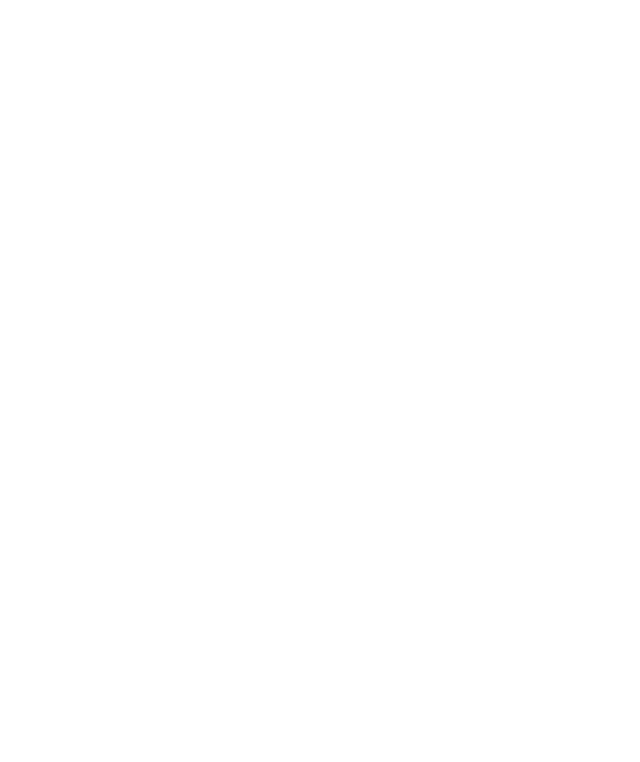
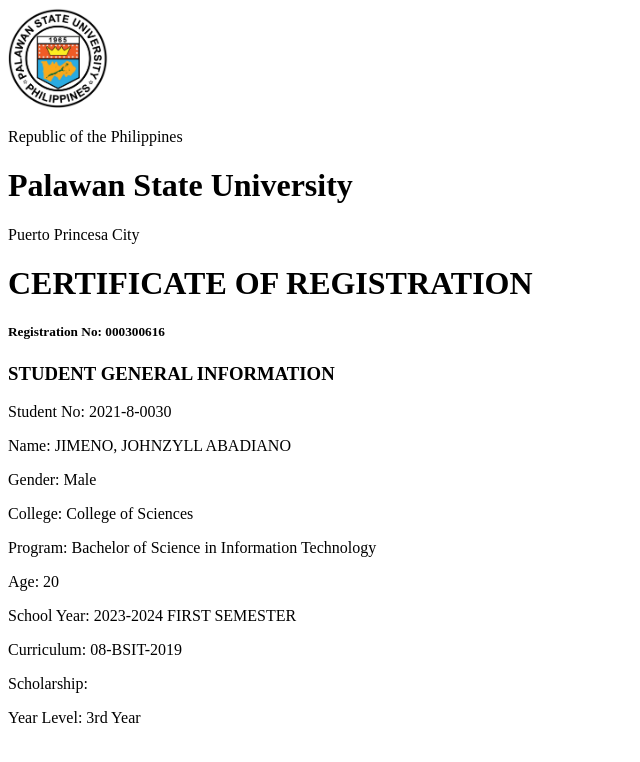
Before and after one commit to JohnzExor/Jimeno-CertificateOfRegistration, a plain HTML site: page index.html in a window 1280 px wide. Shown: the whole page, without its empty margins (0-640 px from the left). Drawn offline with Linux system fonts and the light colour scheme.

Commit message:
header skeleton

```diff
--- a/index.html
+++ b/index.html
@@ -3,7 +3,41 @@
   <head>
     <meta charset="UTF-8" />
     <meta name="viewport" content="width=device-width, initial-scale=1.0" />
-    <title>Document</title>
+    <title>Certificate Of Registration</title>
   </head>
-  <body></body>
+  <body>
+    <header>
+      <div>
+        <img src="/pictures/psulogo.jpg" width="100" />
+        <div>
+          <p>Republic of the Philippines</p>
+          <h1>Palawan State University</h1>
+          <p>Puerto Princesa City</p>
+        </div>
+        <h1>CERTIFICATE OF REGISTRATION</h1>
+      </div>
+    </header>
+    <main>
+      <h5>Registration No: 000300616</h5>
+      <section>
+        <h3>STUDENT GENERAL INFORMATION</h3>
+        <div>
+          <p>Student No: 2021-8-0030</p>
+          <p>Name: JIMENO, JOHNZYLL ABADIANO</p>
+          <p>Gender: Male</p>
+        </div>
+        <div>
+          <p>College: College of Sciences</p>
+          <p>Program: Bachelor of Science in Information Technology</p>
+          <p>Age: 20</p>
+        </div>
+        <div>
+          <p>School Year: 2023-2024 FIRST SEMESTER</p>
+          <p>Curriculum: 08-BSIT-2019</p>
+          <p>Scholarship:</p>
+          <p>Year Level: 3rd Year</p>
+        </div>
+      </section>
+    </main>
+  </body>
 </html>
```
Also changed, not shown: pictures/psulogo.jpg (added).
